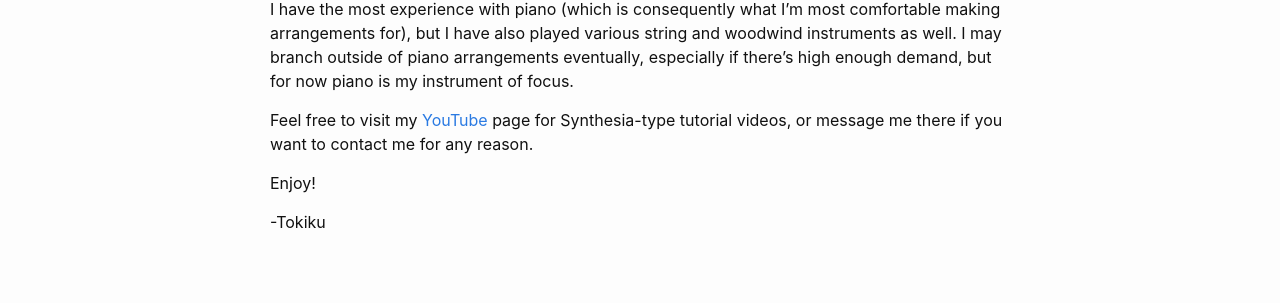
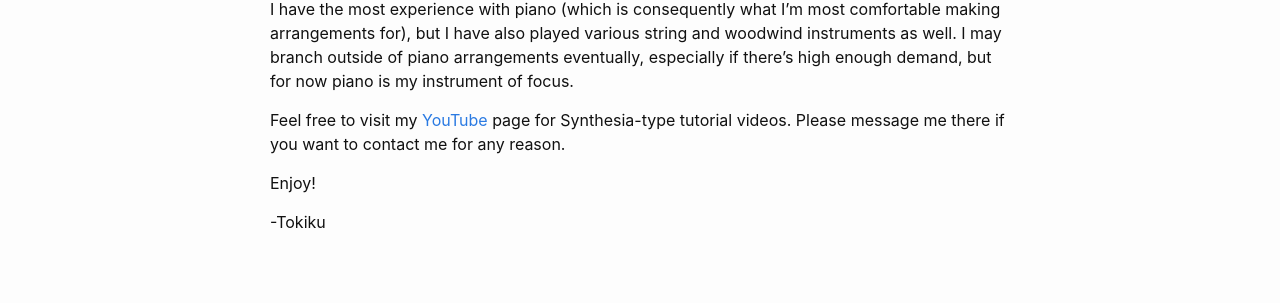
Before and after one commit to tokiku-music/tokiku-music.github.io, a Jekyll site: the page built from about.md, in a window 1280 px wide. Shown: the part 236-539 px from the top of the page. Built offline with Jekyll 4.4.1, drawn with Linux system fonts in a browser that asks for light colours.

```diff
--- a/_config.yml
+++ b/_config.yml
@@ -8,6 +8,7 @@ description: > # this means to ignore newlines until "show_excerpts:"
 #  line in _config.yml. It will appear in your document head meta (for
 #  Google search results) and in your feed.xml site description.
 logo: favicon.ico
+google_analytics: "G-91FTL9QPJV"
 
 show_excerpts: false # set to true to show excerpts on the homepage
 category_list: [Genshin Impact]
--- a/about.md
+++ b/about.md
@@ -8,7 +8,7 @@ I'm just a regular internet-using human who happens to enjoy video games and mus
 
 I have the most experience with piano (which is consequently what I'm most comfortable making arrangements for), but I have also played various string and woodwind instruments as well. I may branch outside of piano arrangements eventually, especially if there's high enough demand, but for now piano is my instrument of focus.
 
-Feel free to visit my [YouTube](https://youtube.com/@Tokiku_){:target="_blank" rel="noreferrer noopener"} page for Synthesia-type tutorial videos, or message me there if you want to contact me for any reason.
+Feel free to visit my [YouTube](https://youtube.com/@Tokiku_){:target="_blank" rel="noreferrer noopener"} page for Synthesia-type tutorial videos. Please message me there if you want to contact me for any reason.
 
 Enjoy!
 
```
Also changed, not shown: _layouts/song_page.html (+8 -2 lines), 4 other files.
